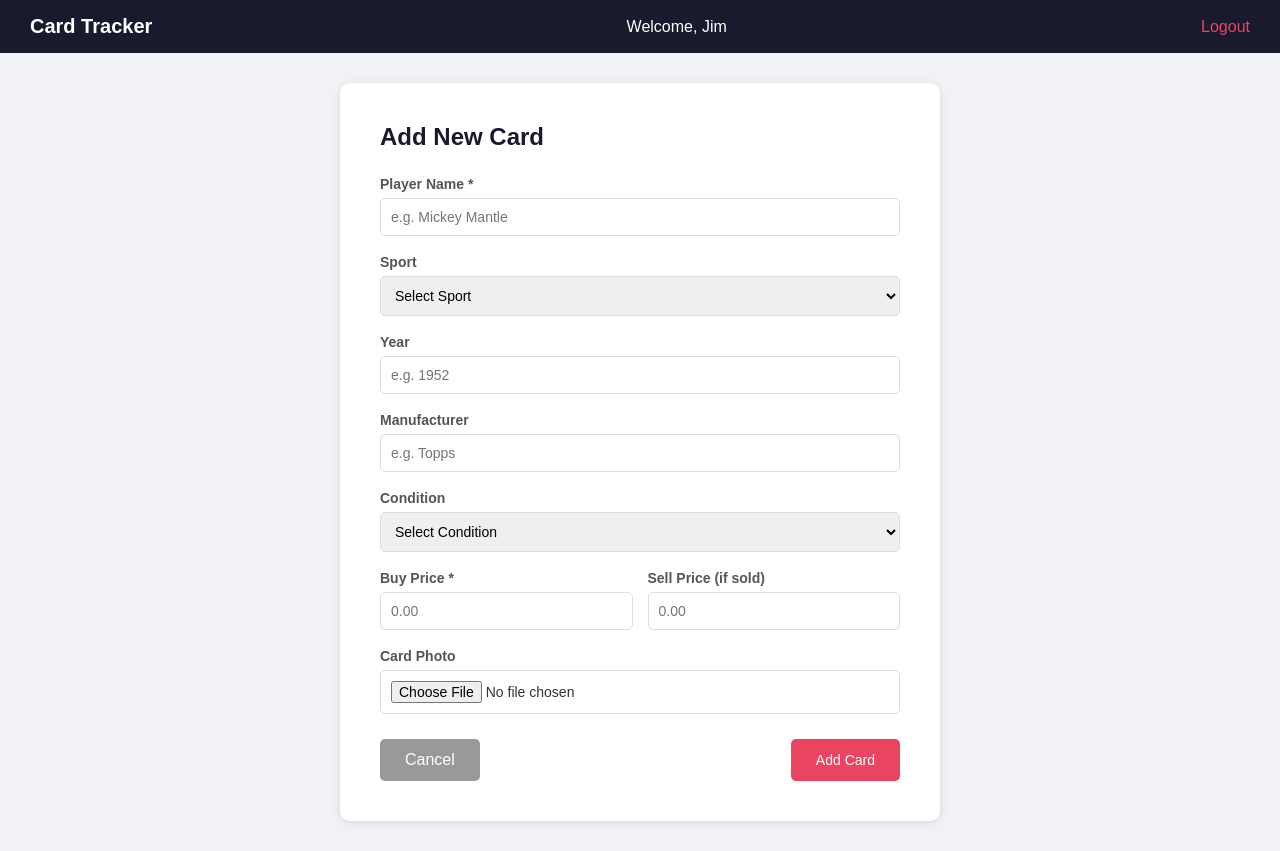
After one commit to jtpiazzamn/card-tracker, a Flask app: page /add_card in a window 1280 px wide. The commit adds this page. Run offline with Flask 3, Linux system fonts and the light colour scheme; a user stored in the database is signed in.

Commit message:
Add card feature with photo upload working

````diff
--- a/main.py
+++ b/main.py
@@ -1,8 +1,15 @@
-from flask import Blueprint, render_template
+import os
+from flask import Blueprint, render_template, request, redirect, url_for, flash
 from flask_login import login_required, current_user
-from models import Card, db
+from werkzeug.utils import secure_filename
+from models import db, Card
 
 main = Blueprint('main', __name__)
+
+ALLOWED_EXTENSIONS = {'png', 'jpg', 'jpeg', 'gif'}
+
+def allowed_file(filename):
+    return '.' in filename and filename.rsplit('.', 1)[1].lower() in ALLOWED_EXTENSIONS
 
 @main.route('/')
 @main.route('/dashboard')
@@ -18,3 +25,49 @@ def dashboard():
         total_value=total_value,
         total_profit_loss=total_profit_loss
     )
+
+@main.route('/add_card', methods=['GET', 'POST'])
+@login_required
+def add_card():
+    if request.method == 'POST':
+        player_name = request.form.get('player_name')
+        sport = request.form.get('sport')
+        year = request.form.get('year')
+        manufacturer = request.form.get('manufacturer')
+        condition = request.form.get('condition')
+        buy_price = request.form.get('buy_price')
+        sell_price = request.form.get('sell_price')
+
+        photo_filename = None
+        if 'photo' in request.files:
+            photo = request.files['photo']
+            if photo and allowed_file(photo.filename):
+                filename = secure_filename(photo.filename)
+                from app import create_app
+                upload_folder = 'static/uploads'
+                os.makedirs(upload_folder, exist_ok=True)
+                photo.save(os.path.join(upload_folder, filename))
+                photo_filename = filename
+
+        new_card = Card(
+            player_name=player_name,
+            sport=sport,
+            year=year,
+            manufacturer=manufacturer,
+            condition=condition,
+            buy_price=float(buy_price),
+            sell_price=float(sell_price) if sell_price else None,
+            photo_filename=photo_filename,
+            user_id=current_user.id
+        )
+        db.session.add(new_card)
+        db.session.commit()
+        flash('Card added successfully!')
+        return redirect(url_for('main.dashboard'))
+
+    return render_template('add_card.html')
+
+@main.route('/delete_card/<int:card_id>')
+@login_required
+def delete_card(card_id):
+    card = Card.query.get_o
--- a/static/css/style.css
+++ b/static/css/style.css
@@ -1,6 +1,7 @@
 * { margin: 0; padding: 0; box-sizing: border-box; }
 body { font-family: Arial, sans-serif; background: #f0f2f5; color: #333; }
 nav { background: #1a1a2e; color: white; padding: 15px 30px; display: flex; justify-content: space-between; align-items: center; }
+nav h1 { font-size: 20px; }
 nav a { color: #e94560; text-decoration: none; }
 .auth-container { max-width: 400px; margin: 80px auto; background: white; padding: 40px; border-radius: 10px; box-shadow: 0 2px 10px rgba(0,0,0,0.1); text-align: center; }
 .auth-container h1 { color: #1a1a2e; margin-bottom: 5px; }
@@ -17,4 +18,29 @@ nav a { color: #e94560; text-decoration: none; }
 .summary-card p { font-size: 28px; font-weight: bold; color: #1a1a2e; }
 .summary-card.profit p { color: #27ae60; }
 .summary-card.loss p { color: #e94560; }
-.btn { background: #e94560; color: white; padding: 12px 25px; border-radius: 5px; text-decoration: none; display: inline-block; }
+.dashboard-header { display: flex; justify-content: space-between; align-items: center; margin-bottom: 20px; }
+.dashboard-header h2 { color: #1a1a2e; }
+.btn { background: #e94560; color: white; padding: 12px 25px; border-radius: 5px; text-decoration: none; display: inline-block; border: none; cursor: pointer; font-size: 14px; }
+.btn:hover { background: #c73652; }
+.btn-cancel { background: #999; color: white; padding: 12px 25px; border-radius: 5px; text-decoration: none; display: inline-block; }
+.btn-delete { background: none; color: #e94560; border: 1px solid #e94560; padding: 5px 12px; border-radius: 5px; text-decoration: none; font-size: 12px; display: inline-block; margin-top: 8px; }
+.btn-delete:hover { background: #e94560; color: white; }
+.card-grid { display: grid; grid-template-columns: repeat(auto-fill, minmax(220px, 1fr)); gap: 20px; }
+.card-item { background: white; border-radius: 10px; box-shadow: 0 2px 8px rgba(0,0,0,0.08); overflow: hidden; }
+.card-item img { width: 100%; height: 200px; object-fit: cover; }
+.no-photo { width: 100%; height: 200px; background: #eee; display: flex; align-items: center; justify-content: center; color: #999; font-size: 14px; }
+.card-info { padding: 15px; }
+.card-info h3 { color: #1a1a2e; margin-bottom: 5px; font-size: 16px; }
+.card-info p { color: #666; font-size: 13px; margin-bottom: 3px; }
+.card-prices { display: flex; justify-content: space-between; margin: 8px 0; font-size: 13px; font-weight: bold; }
+.profit-text { color: #27ae60; font-weight: bold; font-size: 16px; }
+.loss-text { color: #e94560; font-weight: bold; font-size: 16px; }
+.empty-state { background: white; padding: 60px; text-align: center; border-radius: 10px; color: #999; }
+.form-container { max-width: 600px; margin: 30px auto; background: white; padding: 40px; border-radius: 10px; box-shadow: 0 2px 10px rgba(0,0,0,0.1); }
+.form-container h2 { color: #1a1a2e; margin-bottom: 25px; }
+.form-group { margin-bottom: 18px; }
+.form-group label { display: block; margin-bottom: 6px; color: #555; font-size: 14px; font-weight: bold; }
+.form-group input, .form-group select { width: 100%; padding: 10px; border: 1px solid #ddd; border-radius: 5px; font-size: 14px; }
+.form-row { display: grid; grid-template-columns: 1fr 1fr; gap: 15px; }
+.form-buttons { display: flex; justify-content: space-between; margin-top: 25px; }
+```
--- /dev/null
+++ b/templates/add_card.html
@@ -0,0 +1,80 @@
+<!DOCTYPE html>
+<html>
+<head>
+    <title>Card Tracker - Add Card</title>
+    <link rel="stylesheet" href="{{ url_for('static', filename='css/style.css') }}">
+</head>
+<body>
+    <nav>
+        <h1>Card Tracker</h1>
+        <span>Welcome, {{ current_user.username }}</span>
+        <a href="{{ url_for('auth.logout') }}">Logout</a>
+    </nav>
+    <div class="form-container">
+        <h2>Add New Card</h2>
+        {% with messages = get_flashed_messages() %}
+            {% if messages %}
+                <div class="alert">{{ messages[0] }}</div>
+            {% endif %}
+        {% endwith %}
+        <form method="POST" enctype="multipart/form-data">
+            <div class="form-group">
+                <label>Player Name *</label>
+                <input type="text" name="player_name" placeholder="e.g. Mickey Mantle" required>
+            </div>
+            <div class="form-group">
+                <label>Sport</label>
+                <select name="sport">
+                    <option value="">Select Sport</option>
+                    <option value="Baseball">Baseball</option>
+                    <option value="Basketball">Basketball</option>
+                    <option value="Football">Football</option>
+                    <option value="Hockey">Hockey</option>
+                    <option value="Soccer">Soccer</option>
+                    <option value="Other">Other</option>
+                </select>
+            </div>
+            <div class="form-group">
+                <label>Year</label>
+                <input type="text" name="year" placeholder="e.g. 1952">
+            </div>
+            <div class="form-group">
+                <label>Manufacturer</label>
+                <input type="text" name="manufacturer" placeholder="e.g. Topps">
+            </div>
+            <div class="form-group">
+                <label>Condition</label>
+                <select name="condition">
+                    <option value="">Select Condition</option>
+                    <option value="Poor">Poor</option>
+                    <option value="Fair">Fair</option>
+                    <option value="Good">Good</option>
+                    <option value="Very Good">Very Good</option>
+                    <option value="Excellent">Excellent</option>
+                    <option value="Near Mint">Near Mint</option>
+                    <option value="Mint">Mint</option>
+                    <option value="Gem Mint">Gem Mint</option>
+                </select>
+            </div>
+            <div class="form-row">
+                <div class="form-group">
+                    <label>Buy Price *</label>
+                    <input type="number" name="buy_price" step="0.01" placeholder="0.00" required>
+                </div>
+                <div class="form-group">
+                    <label>Sell Price (if sold)</label>
+                    <input type="number" name="sell_price" step="0.01" placeholder="0.00">
+                </div>
+            </div>
+            <div class="form-group">
+                <label>Card Photo</label>
+                <input type="file" name="photo" accept="image/*">
+            </div>
+            <div class="form-buttons">
+                <a href="{{ url_for('main.dashboard') }}" class="btn-cancel">Cancel</a>
+                <button type="submit" class="btn">Add Card</button>
+            </div>
+        </form>
+    </div>
+</body>
+</html>
````
Also changed, not shown: templates/dashboard.html (+42 -2 lines), instance/cards.db, static/uploads/Artboard_1.png (added).
